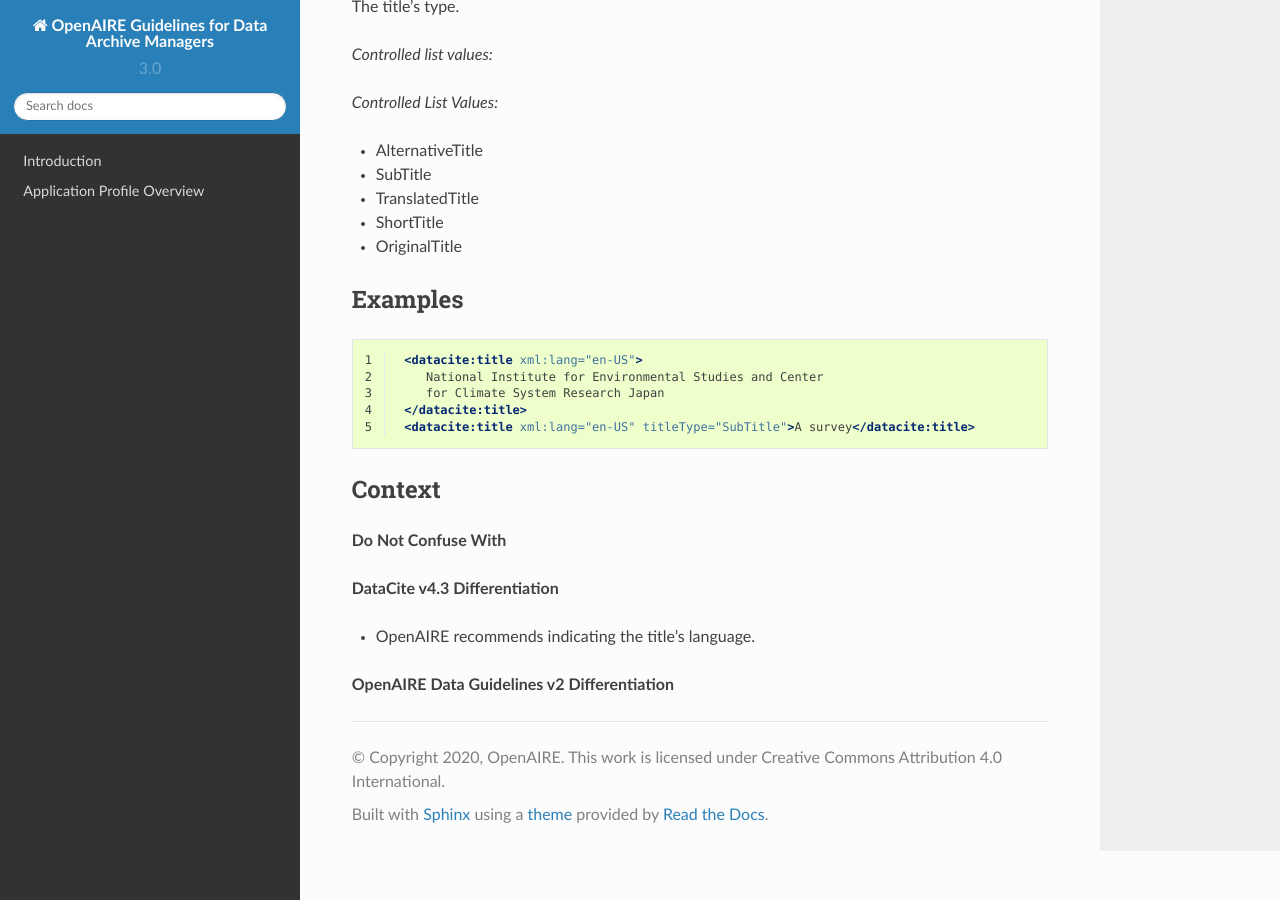
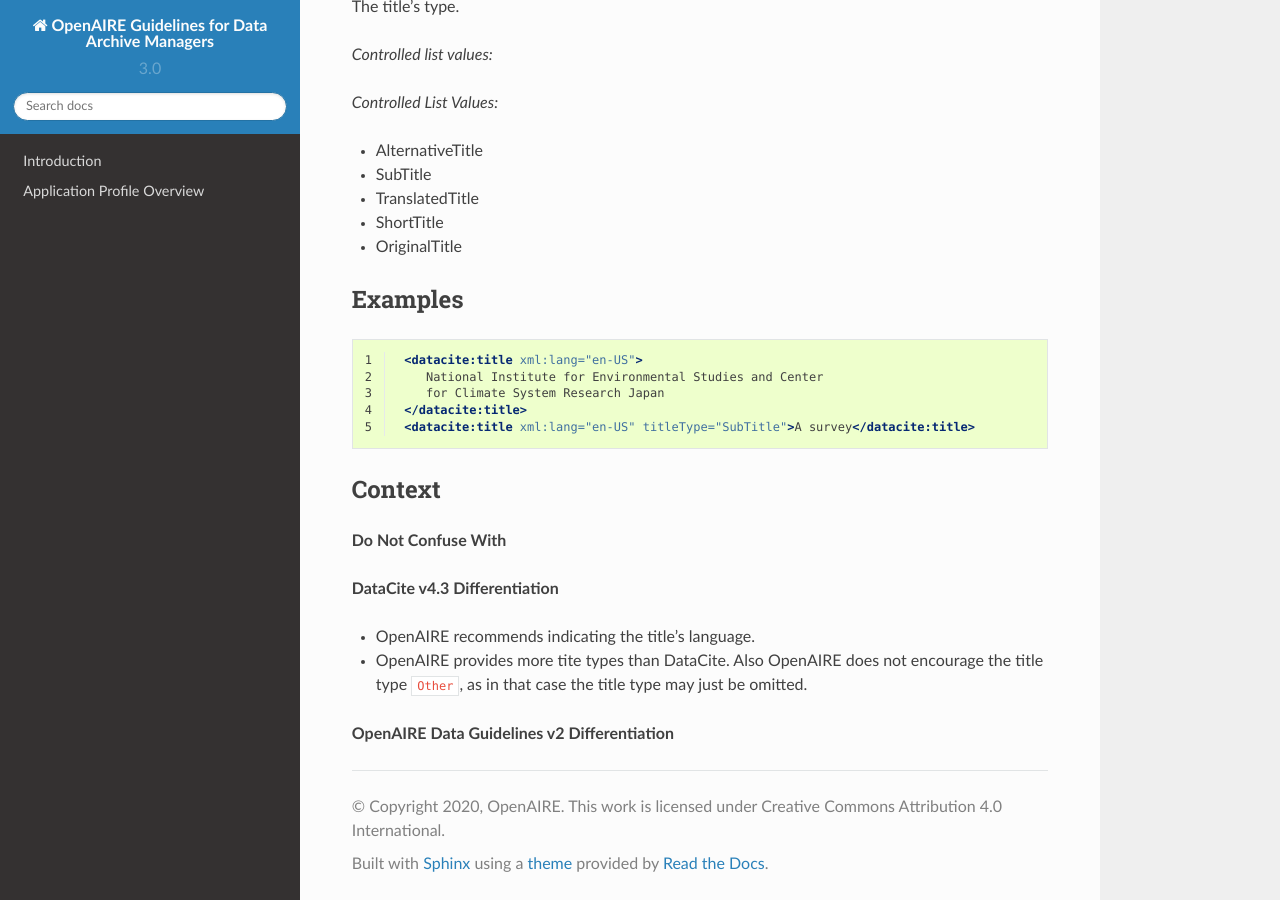
Before and after one commit to openaire/guidelines-data-archives, a Sphinx documentation site: the page built from docs/field_title.rst, in a window 1280 px wide and 900 px high, scrolled down 634 px. Built offline with Sphinx 7.4.7 and the Read the Docs theme 2.0.0, drawn with Linux system fonts in a browser that asks for light colours; a script that is not in the unit is left out.

Commit message:
Update field_title.rst

```diff
--- a/docs/field_title.rst
+++ b/docs/field_title.rst
@@ -56,5 +56,6 @@ Context
 **DataCite v4.3 Differentiation**
 
 * OpenAIRE recommends indicating the title's language.
+* OpenAIRE provides more tite types than DataCite. Also OpenAIRE does not encourage the title type ``Other``, as in that case the title type may just be omitted.
 
 **OpenAIRE Data Guidelines v2 Differentiation**
```
